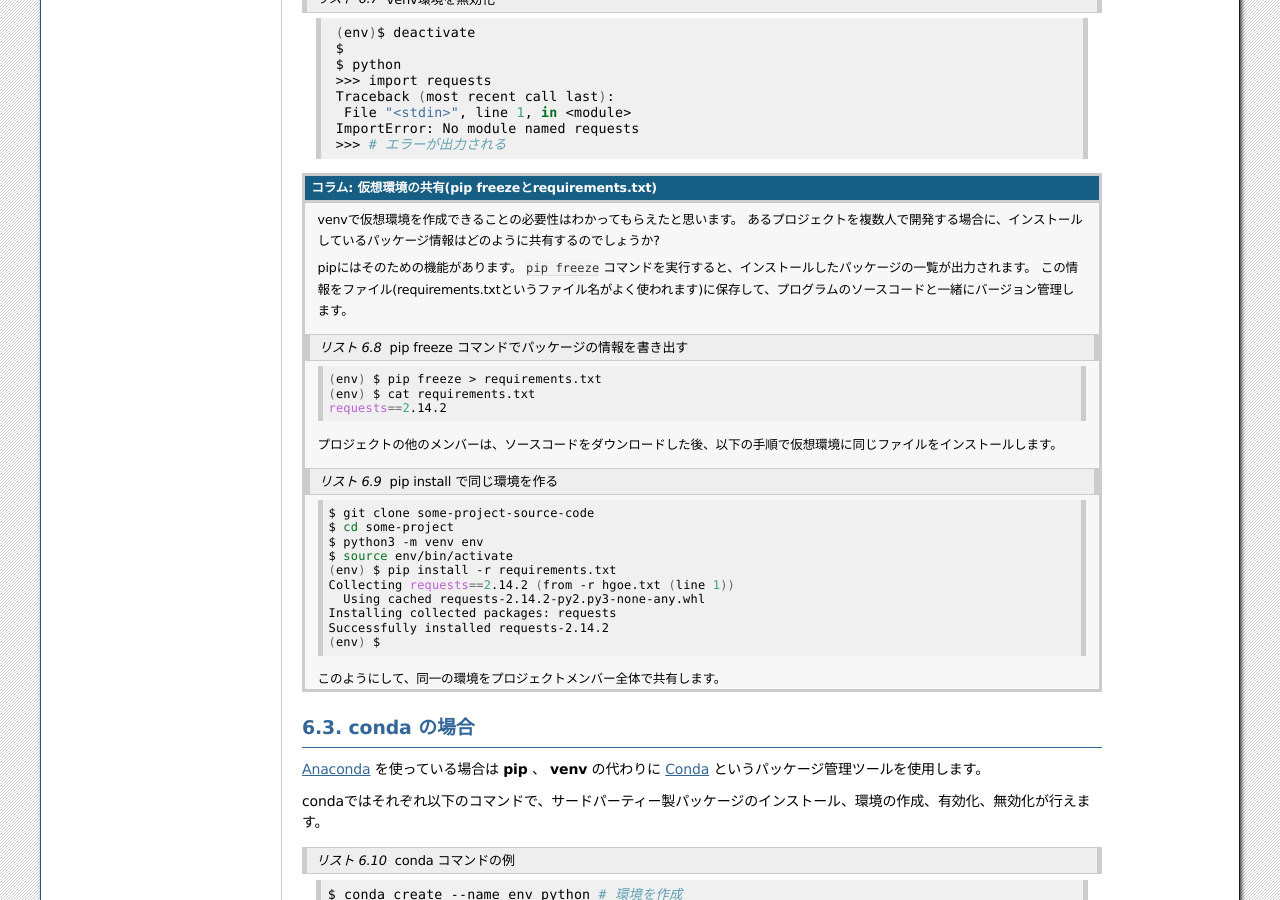
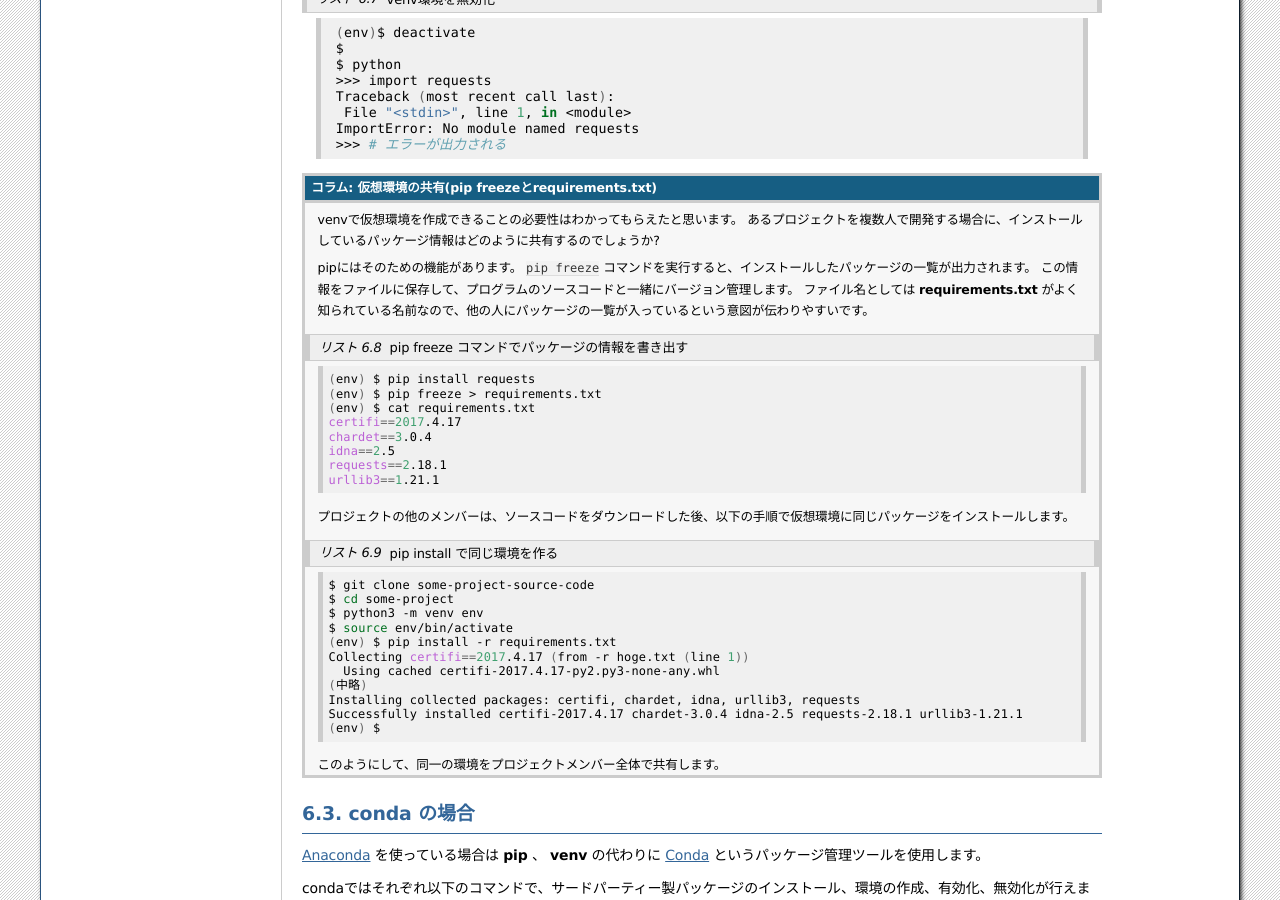
Before and after one commit to pyconjp/pycamp.pycon.jp, a Sphinx documentation site: the page built from source/textbook/6_venv.rst, in a window 1280 px wide and 900 px high, scrolled down 2563 px. Built offline with Sphinx 7.4.7, drawn with Linux system fonts in a browser that asks for light colours.

Commit message:
ISSHA-670 fix review comment

```diff
--- a/source/textbook/6_venv.rst
+++ b/source/textbook/6_venv.rst
@@ -156,16 +156,22 @@ venv環境の無効化
 
    pipにはそのための機能があります。
    ``pip freeze`` コマンドを実行すると、インストールしたパッケージの一覧が出力されます。
-   この情報をファイル(requirements.txtというファイル名がよく使われます)に保存して、プログラムのソースコードと一緒にバージョン管理します。
+   この情報をファイルに保存して、プログラムのソースコードと一緒にバージョン管理します。
+   ファイル名としては **requirements.txt** がよく知られている名前なので、他の人にパッケージの一覧が入っているという意図が伝わりやすいです。
 
    .. code-block:: sh
       :caption: pip freeze コマンドでパッケージの情報を書き出す
 
+      (env) $ pip install requests
       (env) $ pip freeze > requirements.txt
       (env) $ cat requirements.txt
-      requests==2.14.2
+      certifi==2017.4.17
+      chardet==3.0.4
+      idna==2.5
+      requests==2.18.1
+      urllib3==1.21.1
 
-   プロジェクトの他のメンバーは、ソースコードをダウンロードした後、以下の手順で仮想環境に同じファイルをインストールします。
+   プロジェクトの他のメンバーは、ソースコードをダウンロードした後、以下の手順で仮想環境に同じパッケージをインストールします。
 
    .. code-block:: sh
       :caption: pip install で同じ環境を作る
@@ -175,10 +181,11 @@ venv環境の無効化
       $ python3 -m venv env
       $ source env/bin/activate
       (env) $ pip install -r requirements.txt
-      Collecting requests==2.14.2 (from -r hgoe.txt (line 1))
-        Using cached requests-2.14.2-py2.py3-none-any.whl
-      Installing collected packages: requests
-      Successfully installed requests-2.14.2
+      Collecting certifi==2017.4.17 (from -r hoge.txt (line 1))
+        Using cached certifi-2017.4.17-py2.py3-none-any.whl
+      (中略)
+      Installing collected packages: certifi, chardet, idna, urllib3, requests
+      Successfully installed certifi-2017.4.17 chardet-3.0.4 idna-2.5 requests-2.18.1 urllib3-1.21.1
       (env) $
 
    このようにして、同一の環境をプロジェクトメンバー全体で共有します。
```
